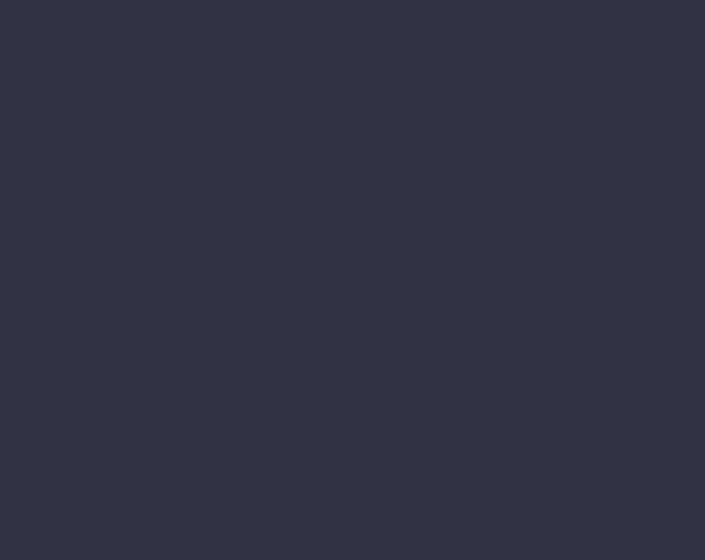
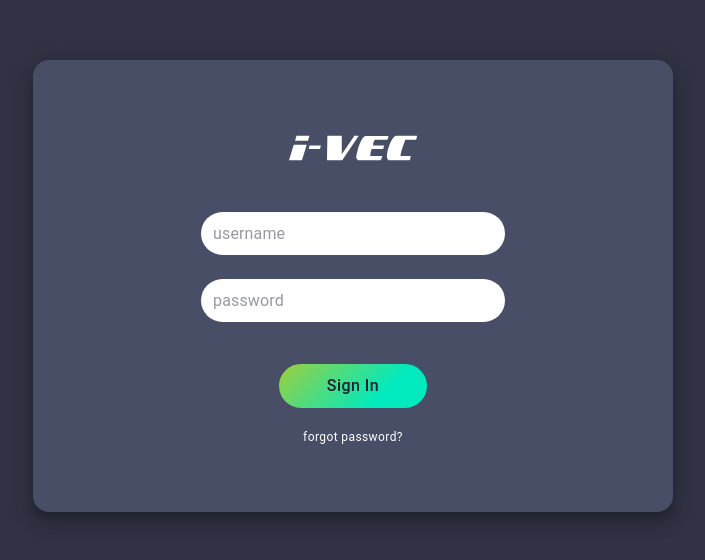
Before and after one commit to Chiselkraft-Design-Laboratory/ivecoperator, a React (Create React App) app: page /login in a window 1280 px wide. Shown: the part 114-674 px from the top of the page, without its empty margins (287-992 px from the left). Built offline with nearby package versions, Linux system fonts and the light colour scheme.

Commit message:
U4 LoginPage

```diff
--- a/src/App.js
+++ b/src/App.js
@@ -1,10 +1,15 @@
 import React from "react";
 
 import BaseLayout from "layout/baselayout";
+import PageView from "pages";
 
 class IvecOperatorApp extends React.Component {
   render() {
-    return <BaseLayout></BaseLayout>;
+    return (
+      <BaseLayout>
+        <PageView />
+      </BaseLayout>
+    );
   }
 }
 
--- /dev/null
+++ b/src/assets/logo.js
@@ -0,0 +1,48 @@
+import React from "react";
+
+let BrandIcon = (props) => {
+  let cH = props.size ? props.size * (96 / 256) : 96;
+  return (
+    <svg
+      version="1.1"
+      viewBox="0 0 256 96"
+      id="Layer_1"
+      x="0"
+      y="0"
+      width={props.size || 256}
+      height={cH}
+      preserveAspectRatio="xMidYMid meet"
+    >
+      <path
+        fill={props.color || "inherit"}
+        d="M41 43.15h22.75l-1.85 7.07H39.43L41 43.15z"
+      />
+      <path
+        fill={props.color || "inherit"}
+        d="M105.57 60.47l25.24-36.73h8.57l-32.89 48.53H76l.73-48.53h28.83c.01-.01.01 36.73.01 36.73z"
+      />
+      <path
+        fill={props.color || "inherit"}
+        d="M134.41 66.75c0-1.4.34-3.63 1.02-6.73.68-3.08 1.59-6.77 2.76-11.03.8-3.02 1.79-6.02 2.99-8.98 1.2-2.98 2.48-5.67 3.86-8.05 1.38-2.38 2.83-4.33 4.37-5.85 1.54-1.5 3.05-2.27 4.51-2.27h44.96c-.06.22-.17.95-.32 2.2-.16 1.25-.41 2.38-.79 3.42-.62 1.4-1.17 2.1-1.66 2.1h-24.32c-.07 0-.38.43-.97 1.32-.58.88-1.06 1.8-1.42 2.77l-.92 3.42c-.06.3-.08.7-.08 1.22 0 1.03.13 1.98.37 2.87h21.74l-2.21 7.07h-22.4c-.49.15-.96 1-1.38 2.53l-.92 2.98c-.07.3-.13.58-.18.88l-1.02 7.17h24.14l-.65 2.32c-.24.95-.48 1.78-.69 2.48-.21.7-.41 1.2-.59 1.48-.31.37-.66.83-1.06 1.38-.39.55-.66.83-.78.83h-44.68c-.13 0-.35-.17-.69-.5-.34-.33-.69-.72-1.06-1.15-.37-.45-.73-.92-1.1-1.43-.37-.52-.65-.95-.83-1.32v-1.13z"
+      />
+      <path
+        fill={props.color || "inherit"}
+        d="M195.76 65.1c0-2.13.28-4.87.83-8.22s1.38-6.72 2.48-10.1c.99-2.87 2.06-5.7 3.23-8.5s2.42-5.25 3.78-7.38c1.35-2.13 2.79-3.87 4.33-5.18 1.54-1.32 3.16-1.98 4.88-1.98H256l-.18 2.2-1.02 3.32c-.18.58-.35 1.12-.51 1.6-.16.48-.27.72-.32.72h-21.19c-.06.15-.39 1-1.02 2.53-.62 1.55-1.33 3.4-2.11 5.57-.8 2.17-1.59 4.43-2.4 6.78-.8 2.35-1.45 4.37-1.93 6.07l-2.21 8.6c0 .45.06.93.18 1.48.13.55.18 1.02.18 1.38h19.71v1.32c0 .67-.04 1.4-.14 2.2-.1.82-.27 1.57-.51 2.27s-.54 1.28-.87 1.77c-.34.48-.79.72-1.34.72H199.6c-1.85-1.25-2.95-2.53-3.31-3.87-.35-1.32-.53-2.42-.53-3.3z"
+      />
+      <path
+        fill={props.color || "inherit"}
+        d="M37.92 33.38l2.99-9.65h-25.9l-2.97 9.65z"
+      />
+      <path
+        fill={props.color || "inherit"}
+        d="M9.54 41.45L0 72.27h25.88l9.55-30.82z"
+      />
+    </svg>
+  );
+};
+
+BrandIcon = React.memo(BrandIcon);
+BrandIcon.displayName = "BrandIcon";
+BrandIcon.muiName = "Svg";
+
+export default BrandIcon;
--- a/src/pages/index.js
+++ b/src/pages/index.js
@@ -11,10 +11,10 @@ const PageView = () => {
     <React.Fragment>
       <Suspense fallback={<div>Loading...</div>}>
         <LoginPage />
-        <DashboardPage />
+        {/* <DashboardPage />
         <FleetPage />
         <UsersPage />
-        <TransactionsPage />
+        <TransactionsPage /> */}
       </Suspense>
     </React.Fragment>
   );
--- a/src/pages/login/index.js
+++ b/src/pages/login/index.js
@@ -1,9 +1,85 @@
 import React from "react";
-import { Grid, makeStyles } from "@material-ui/core";
+import {
+  Button,
+  FormControl,
+  Grid,
+  Input,
+  InputLabel,
+  Link,
+  makeStyles,
+  Paper,
+  Typography,
+} from "@material-ui/core";
+import BrandIcon from "assets/logo";
 
 const useStyles = makeStyles(
   (theme) => ({
-    root: {},
+    root: {
+      width: "100%",
+      height: "100%",
+      display: "flex",
+      flexDirection: "row",
+      alignItems: "center",
+      justifyContent: "center",
+    },
+    dialog: {
+      width: "100%",
+      height: "100%",
+      padding: theme.spacing(8, 3),
+      display: "flex",
+      flexDirection: "column",
+      alignItems: "center",
+      justifyContent: "center",
+      textAlign: "center",
+      "& > svg": {
+        fill: theme.palette.L1,
+        marginBottom: theme.spacing(2),
+      },
+    },
+    formcontrol: {
+      alignItems: "center",
+      marginTop: theme.spacing(3),
+      "& > *": {
+        justifyContent: "center",
+      },
+      "& > * > input": {
+        maxWidth: 280,
+        padding: theme.spacing(1.5),
+        borderRadius: theme.spacing(3),
+        background: theme.palette.L1,
+        color: theme.palette.D2,
+        fill: theme.palette.L1,
+      },
+    },
+    btnsignin: {
+      // minWidth: 200,
+      margin: theme.spacing(2, 0),
+      padding: theme.spacing(1, 6),
+
+      border: "2px solid",
+      borderRadius: theme.spacing(4),
+
+      borderColor: theme.palette.D3,
+      background: theme.palette.G1,
+      color: theme.palette.D1,
+
+      fontWeight: 500,
+      fontSize: "1rem",
+
+      "&:hover": {
+        borderColor: theme.palette.T1,
+        background: theme.palette.D1,
+        color: theme.palette.L1,
+        // filter: "brightness(0.8)",
+      },
+    },
+    link: {
+      textDecoration: "none",
+      color: theme.palette.L1,
+      "&:hover": {
+        color: theme.palette.L2,
+      },
+    },
   }),
   { index: 1 }
 );
@@ -12,8 +88,40 @@ const LoginPage = () => {
   const cl = useStyles();
 
   return (
-    <Grid item xs>
-      Login
+    <Grid item xs classes={{ root: cl.root }}>
+      <Grid item xs={10} md={6}>
+        <Paper elevation={12} classes={{ root: cl.dialog }}>
+          <BrandIcon size={128} />
+          <form autoComplete={"off"}>
+            <FormControl fullWidth classes={{ root: cl.formcontrol }}>
+              {/* <InputLabel htmlFor="sign-in form">username</InputLabel> */}
+              <Input
+                disableUnderline
+                required
+                fullWidth
+                placeholder="username"
+              />
+            </FormControl>
+            <FormControl fullWidth classes={{ root: cl.formcontrol }}>
+              <Input
+                disableUnderline
+                required
+                fullWidth
+                type="password"
+                placeholder="password"
+              />
+            </FormControl>
+            <FormControl fullWidth classes={{ root: cl.formcontrol }}>
+              <Button size="medium" classes={{ root: cl.btnsignin }}>
+                Sign In
+              </Button>
+            </FormControl>
+          </form>
+          <Link href="#" classes={{ root: cl.link }}>
+            <Typography variant="caption">forgot password?</Typography>
+          </Link>
+        </Paper>
+      </Grid>
     </Grid>
   );
 };
```
